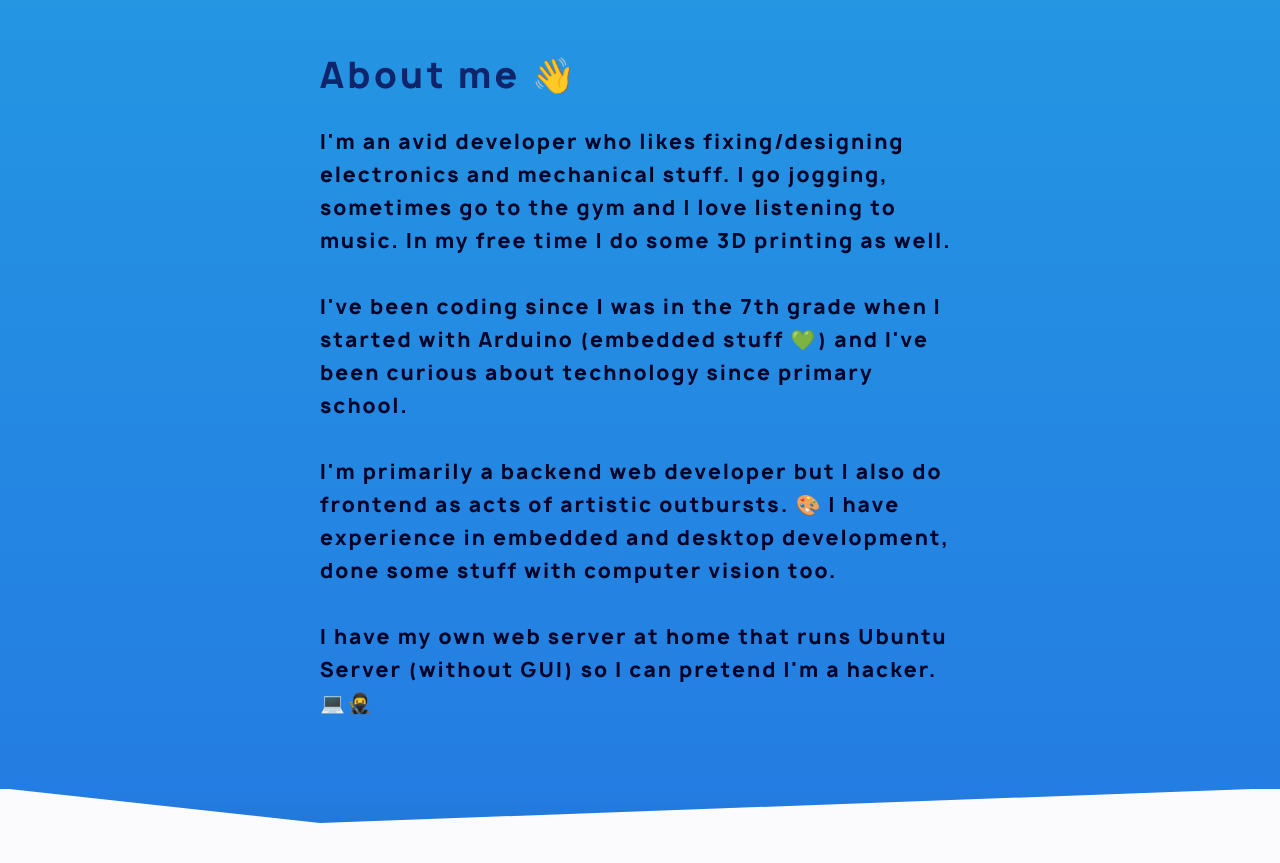
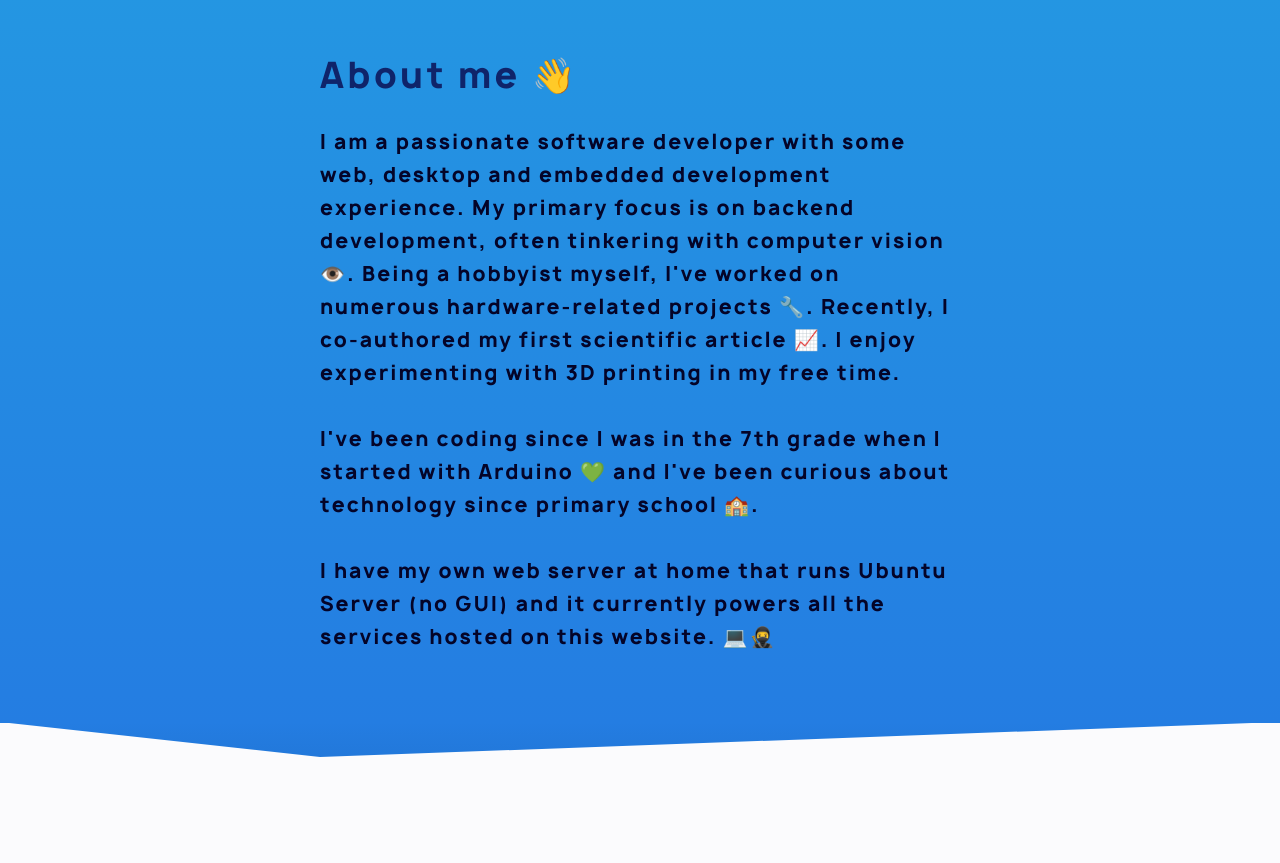
Before and after one commit to thr33bricks/yourdan.uk, a plain HTML site: page index.html in a window 1280 px wide. Shown: the part 660-1523 px from the top of the page. Drawn offline with Linux system fonts and the light colour scheme.

Commit message:
Refined About me section and Fileserver service section text

```diff
--- a/index.html
+++ b/index.html
@@ -87,19 +87,17 @@
       <h1 class="blue-rectangle-text-big">About me 👋</h1>
       <div class="blue-rectangle-content">
         <p class="text-small-darker">
-          I'm an avid developer who likes fixing/designing electronics and mechanical stuff. I go jogging, sometimes go
-          to the gym and I
-          love listening to music. In my free time I do some 3D printing as well.<br><br>
+          I am a passionate software developer with some web, desktop and embedded development experience.
+          My primary focus is on backend development, often tinkering with computer vision 👁️.
+          Being a hobbyist myself, I've worked on numerous hardware-related projects 🔧.
+          Recently, I co-authored my first scientific article 📈.
+          I enjoy experimenting with 3D printing in my free time.<br><br>
 
-          I've been coding since I was in the 7th grade when I started with Arduino (embedded stuff 💚) and I've been
-          curious
-          about technology since primary school.<br><br>
+          I've been coding since I was in the 7th grade when I started with Arduino 💚 and I've been
+          curious about technology since primary school 🏫.<br><br>
 
-          I'm primarily a backend web developer but I also do frontend as acts of artistic outbursts. 🎨 I have
-          experience in embedded
-          and desktop development, done some stuff with computer vision too.<br><br>
-
-          I have my own web server at home that runs Ubuntu Server (without GUI) so I can pretend I'm a hacker. 💻🥷
+          I have my own web server at home that runs Ubuntu Server (no GUI) and it currently powers
+          all the services hosted on this website. 💻🥷
         </p>
       </div>
     </div>
```
Also changed, not shown: services.html (+1 -1 lines).
